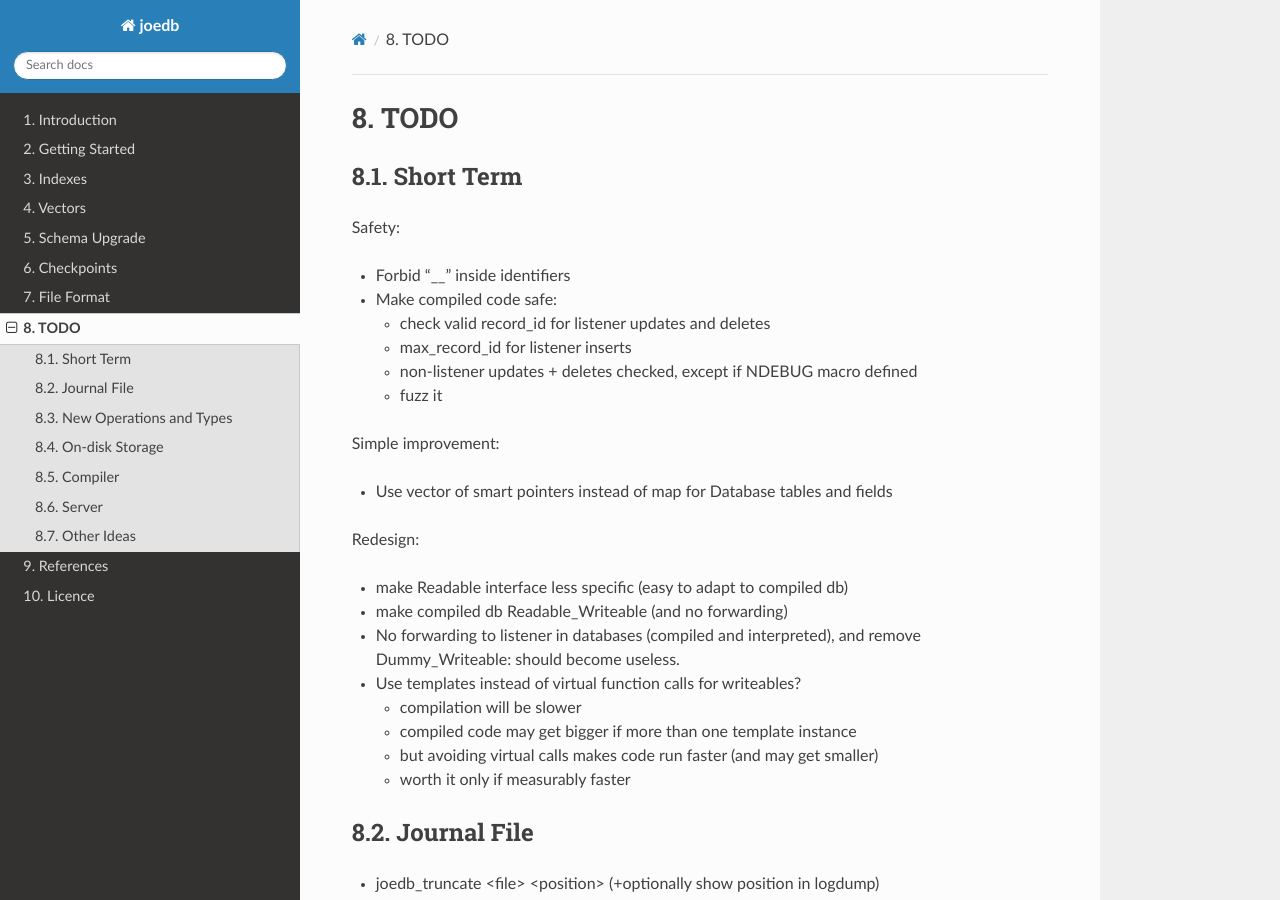
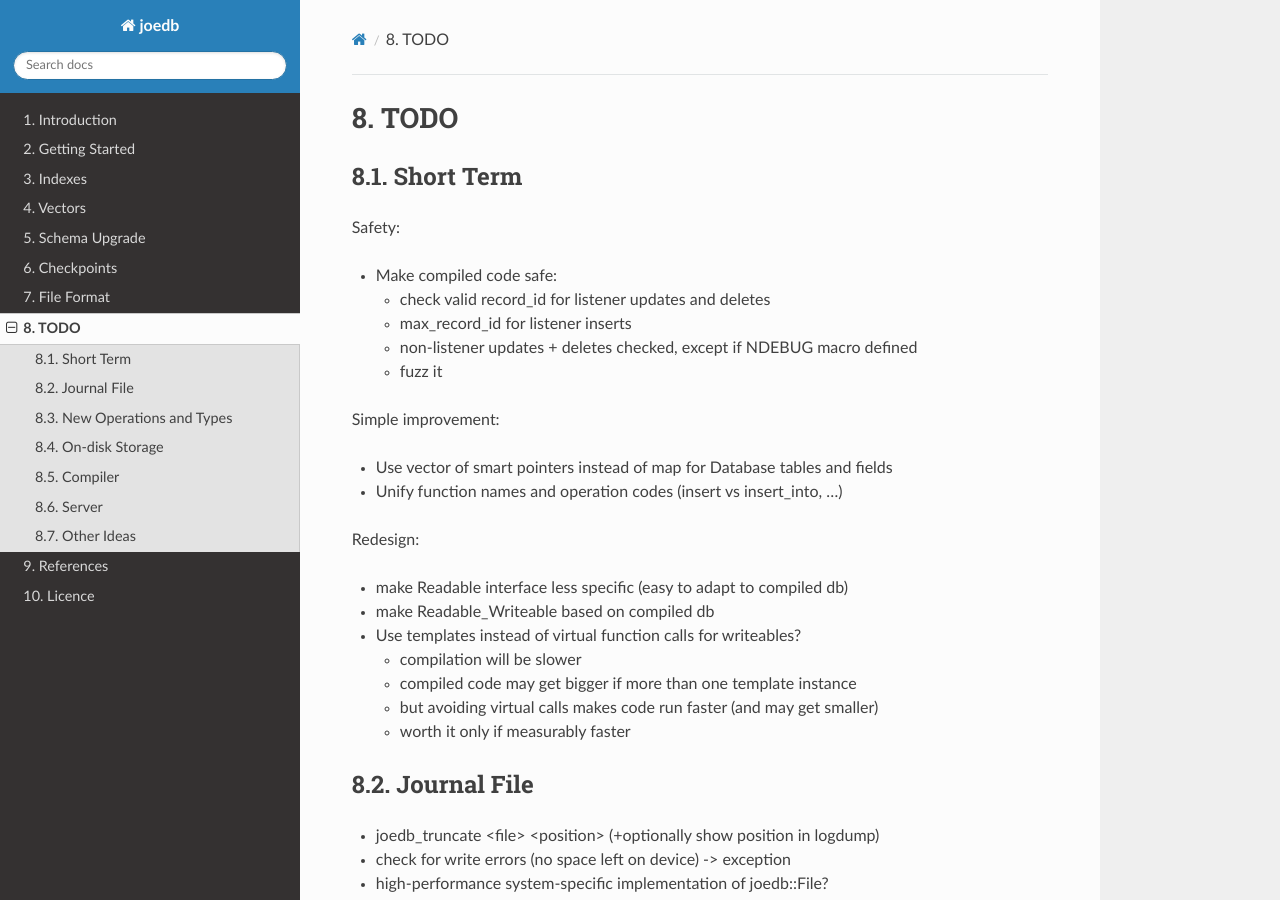
Before and after one commit to Remi-Coulom/joedb, a Sphinx documentation site: the page built from doc/source/todo.rst, in a window 1280 px wide and 900 px high. Built offline with Sphinx 7.4.7 and the Read the Docs theme 2.0.0, drawn with Linux system fonts in a browser that asks for light colours; formulas are drawn with MathJax 3.

Commit message:
"__" forbidden inside identifiers

```diff
--- a/doc/source/todo.rst
+++ b/doc/source/todo.rst
@@ -5,7 +5,6 @@ Short Term
 ----------
 Safety:
 
-- Forbid "__" inside identifiers
 - Make compiled code safe:
 
   - check valid record_id for listener updates and deletes
@@ -16,12 +15,12 @@ Safety:
 Simple improvement:
 
 - Use vector of smart pointers instead of map for Database tables and fields
+- Unify function names and operation codes (insert vs insert_into,  ...)
 
 Redesign:
 
 - make Readable interface less specific (easy to adapt to compiled db)
-- make compiled db Readable_Writeable (and no forwarding)
-- No forwarding to listener in databases (compiled and interpreted), and remove Dummy_Writeable: should become useless.
+- make Readable_Writeable based on compiled db
 - Use templates instead of virtual function calls for writeables?
 
   - compilation will be slower
```
Also changed, not shown: 2 other files.
